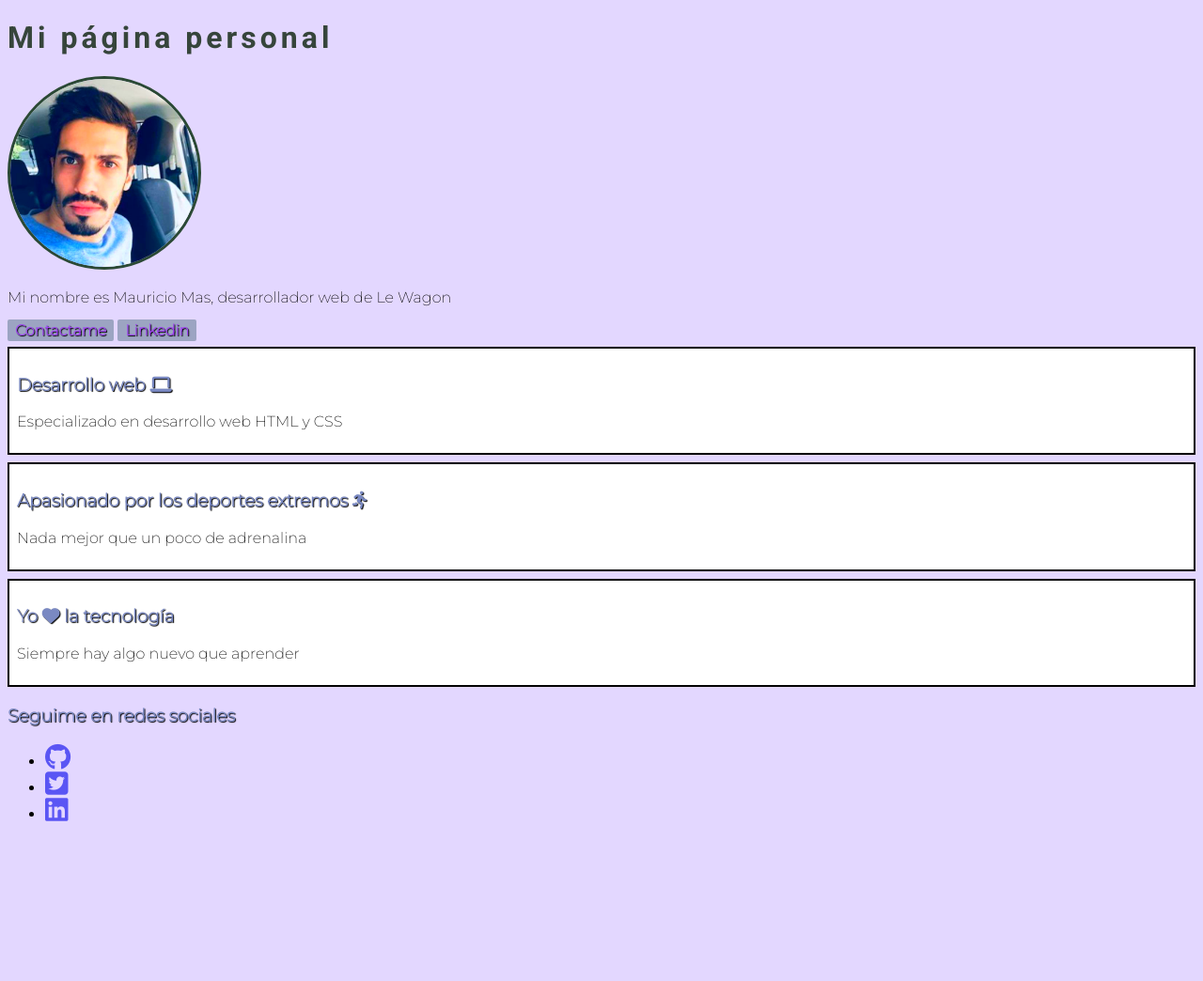
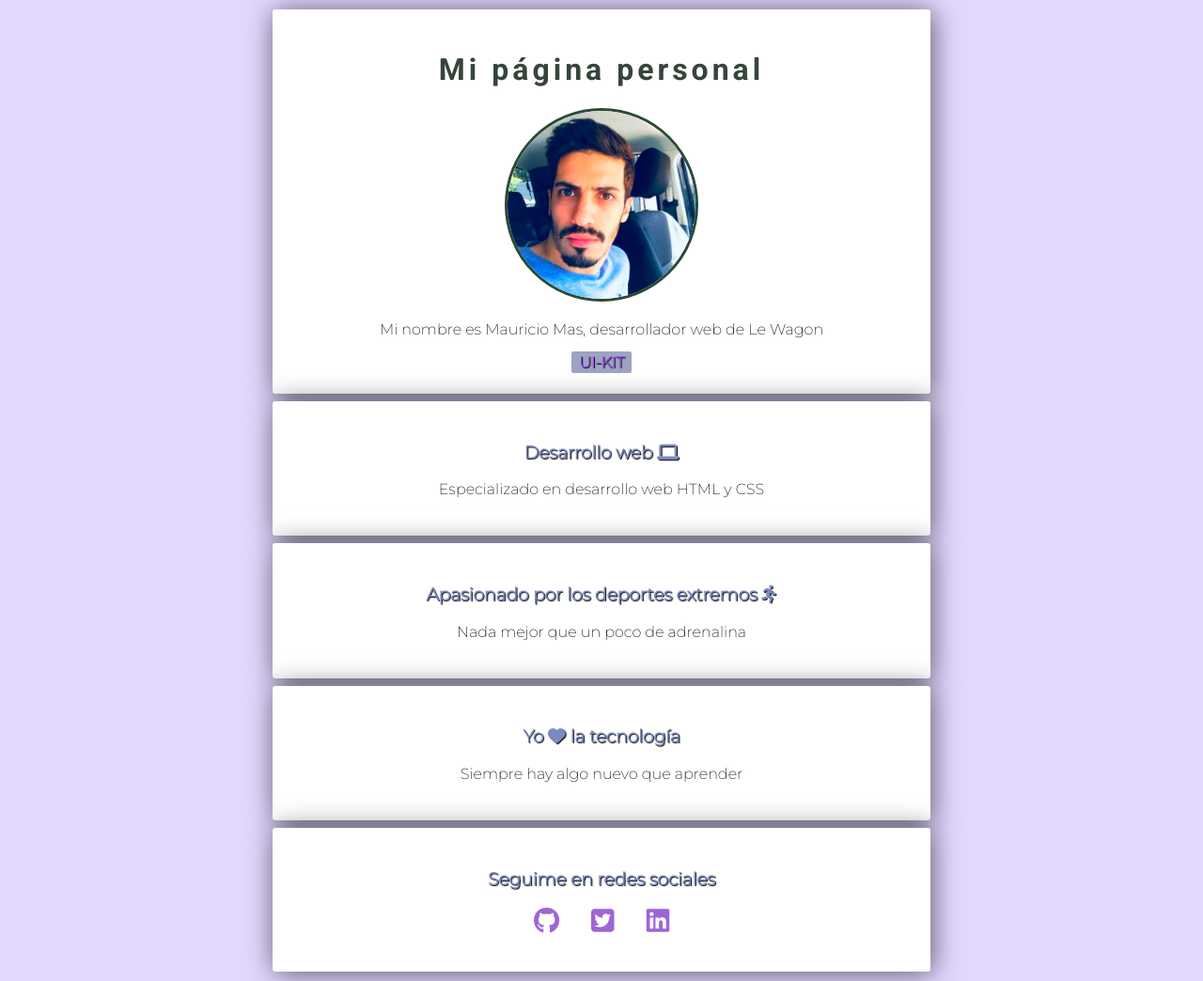
Before and after one commit to mauriciomas77/profile_course, a plain HTML site: page index.html in a window 1280 px wide. Shown: the whole page at 94% size. Before the commit the page ends 892 px from the top, so only its background shows below. Drawn offline with Linux system fonts and the light colour scheme.

Commit message:
Some changes

```diff
--- /dev/null
+++ b/css/components/container.css
@@ -0,0 +1,28 @@
+.container {
+    width: 700px;
+    margin: 10px auto;
+}
+
+@media(max-width: 768px) {
+.container {
+    width: 500px;
+}
+
+.img-circle {
+    width: 150px;
+}
+}
+
+@media(max-width: 576px) {
+.container {
+    width: 300px;
+}
+
+.img-circle {
+    display: none;
+}
+
+.title-green {
+    font-size: 1.5em;
+}
+}
--- /dev/null
+++ b/css/style.css
@@ -0,0 +1,15 @@
+@import url('https://fonts.googleapis.com/css2?family=Montserrat:ital,wght@0,200;1,100&family=Roboto:wght@700&display=swap');
+
+
+/* IMPORTACIONES CUSTOM */
+@import url('components/button.css');
+@import url('components/banner.css');
+@import url('components/container.css');
+
+
+
+/* REGLAS GENERALES */
+body {
+    background-color: #E3D7FF;
+    font-family: 'Montserrat', sans-serif;
+}
--- a/index.html
+++ b/index.html
@@ -11,28 +11,28 @@
         <script src="https://kit.fontawesome.com/9f4b4fa4bc.js" crossorigin="anonymous"></script>
     </head>
     <body>
-        <div>
-            <h1>Mi página personal</h1>
-            <img src="images/profile.jpeg" alt="La imágen no se pudo cargar">
+        <div class="container">
+            <div class="card-white">
+                <h1 class="title-green">Mi página personal</h1>
+                <img src="images/profile.jpeg" class="img-circle" alt="La imágen no se pudo cargar">
                 <p>Mi nombre es Mauricio Mas, desarrollador web de Le Wagon</p>
-            <a href="http://www.github.com/mauriciomas77" class="mi-boton">Contactame</a>
-            <a href="http://www.linkedin.com/mauriciomas77" class="mi-boton">Linkedin</a>
+                <a href="kit.html" id="mi-boton">UI-KIT</a>
             </div>
-        <div class="mi-contenedor">
+            <div class="card-white">
                 <h3>Desarrollo web <i class="fas fa-laptop"></i></h3>
                 <p>Especializado en desarrollo web HTML y CSS</p>
             </div>
-        <div class="mi-contenedor">
+            <div class="card-white">
                 <h3>Apasionado por los deportes extremos <i class="fas fa-running"></i></h3>
                 <p>Nada mejor que un poco de adrenalina</p>
             </div>
-        <div class="mi-contenedor">
+            <div class="card-white">
                 <h3>Yo <i class="fas fa-heart"></i> la tecnología</h3>
                 <p>Siempre hay algo nuevo que aprender</p>
             </div>
-        <div>
+            <div class="card-white">
                 <h3>Seguime en redes sociales</h3>
-            <ul>
+                <ul class="list-inline">
                     <li>
                         <a href="http://www.github.com/mauriciomas77" target="_blank">
                             <i class="fab fa-github mi-links"></i>
@@ -50,5 +50,6 @@
                     </li>
                 </ul>
             </div>
+        </div>
     </body>
 </html>
--- a/style.css
+++ b/style.css
@@ -7,21 +7,26 @@ h1, a {
   font-weight: bold;
 }
 
-.mi-boton, h3 {
+a {
+  text-decoration: none;
+}
+
+#mi-boton, h3 {
   text-shadow: 1px 1px 1px black;
 }
 
-h1 {
-    color: #36453B;
-    font-family: 'Roboto', sans-serif;
-    letter-spacing: 4px;
+
+.title-green {
+  color: #36453B;
+  font-family: 'Roboto', sans-serif;
+  letter-spacing: 4px;
 }
 
 h3 {
     color: #7A89C2;
 }
 
-.mi-boton {
+#mi-boton {
   color: #a047f3;
   text-decoration: none;
   font-size: 16px;
@@ -35,27 +40,70 @@ h3 {
   color: #5F00BA;
 }
 
-img {
+.img-circle {
   width: 200px;
   border-radius: 50%;
   border: 3px solid #36453B;
-  filter: saturate(200%)
+  filter: saturate(200%);
 }
 
-.mi-contenedor {
-  border: 2px solid black;
+.card-white {
+  box-shadow: 2px 2px 30px rgba(0,0,0,0.6);
   background-color: white;
-  padding: 8px;
+  padding: 24px;
   margin: 8px 0;
+  text-align: center;
+  border-radius: 3px;
 }
 
 .mi-links {
   font-size: 28px;
   transition: font-size 0.5s ease;
   opacity: 0.6;
+  color: #5F00BA;
 }
 
 .mi-links:hover {
   font-size: 32px;
   opacity: 1;
 }
+
+
+.list-inline {
+  list-style: none;
+  padding-left: 0px;
+}
+
+.list-inline li {
+  display: inline;
+  padding: 15px;
+}
+
+.container {
+  width: 700px;
+  margin: 10px auto;
+}
+
+@media(max-width: 768px) {
+  .container {
+    width: 500px;
+  }
+
+  .img-circle {
+    width: 150px;
+  }
+}
+
+@media(max-width: 576px) {
+  .container {
+    width: 300px;
+  }
+
+  .img-circle {
+    display: none;
+  }
+
+  .title-green {
+    font-size: 1.5em;
+  }
+}
```
Also changed, not shown: css/components/banner.css (added, +16 -0 lines), css/components/button.css (added, +13 -0 lines), kit.html (added, +27 -0 lines), images/code.jpg (added). Lines whose indentation alone changed are shown as unchanged.
